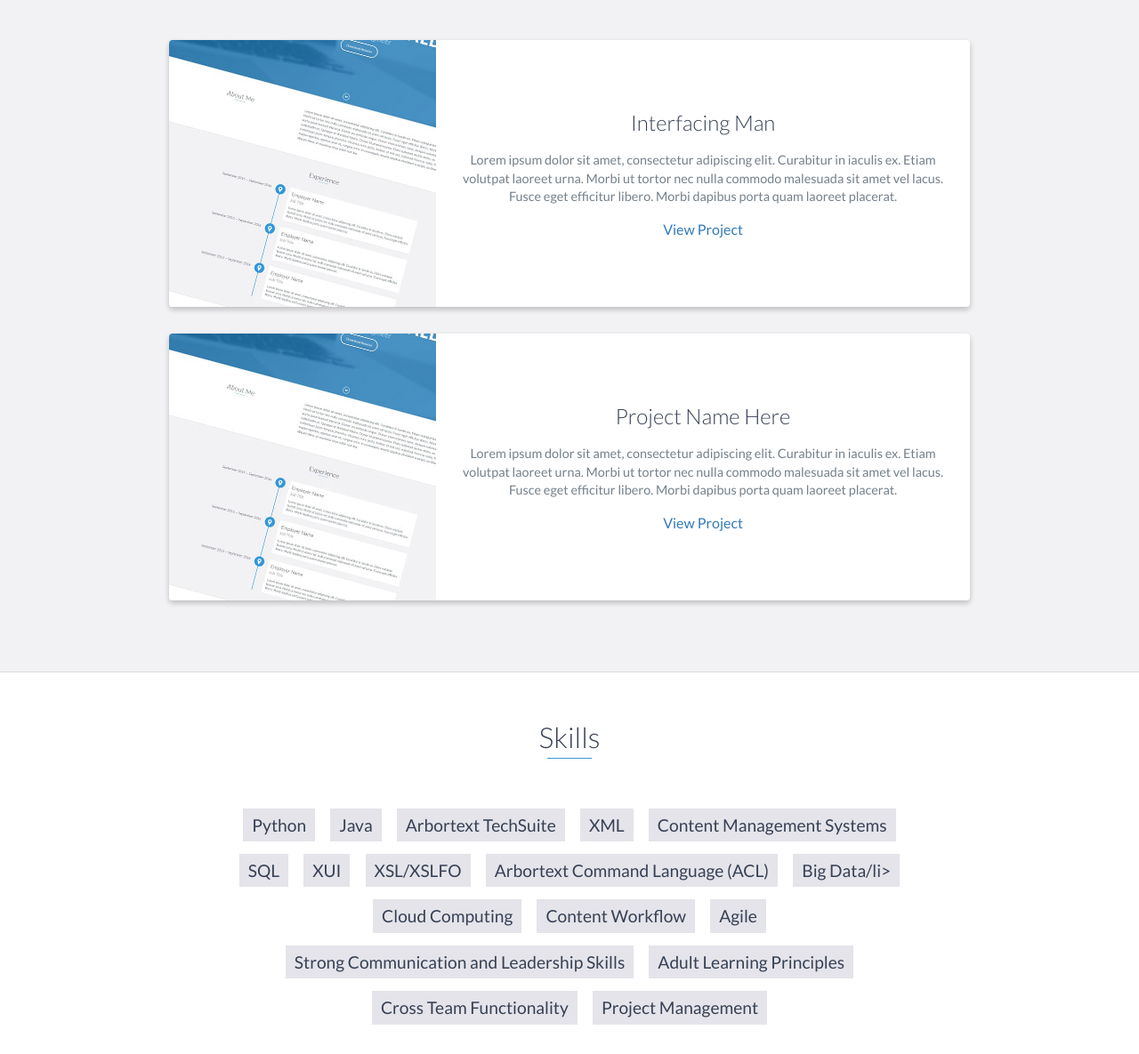
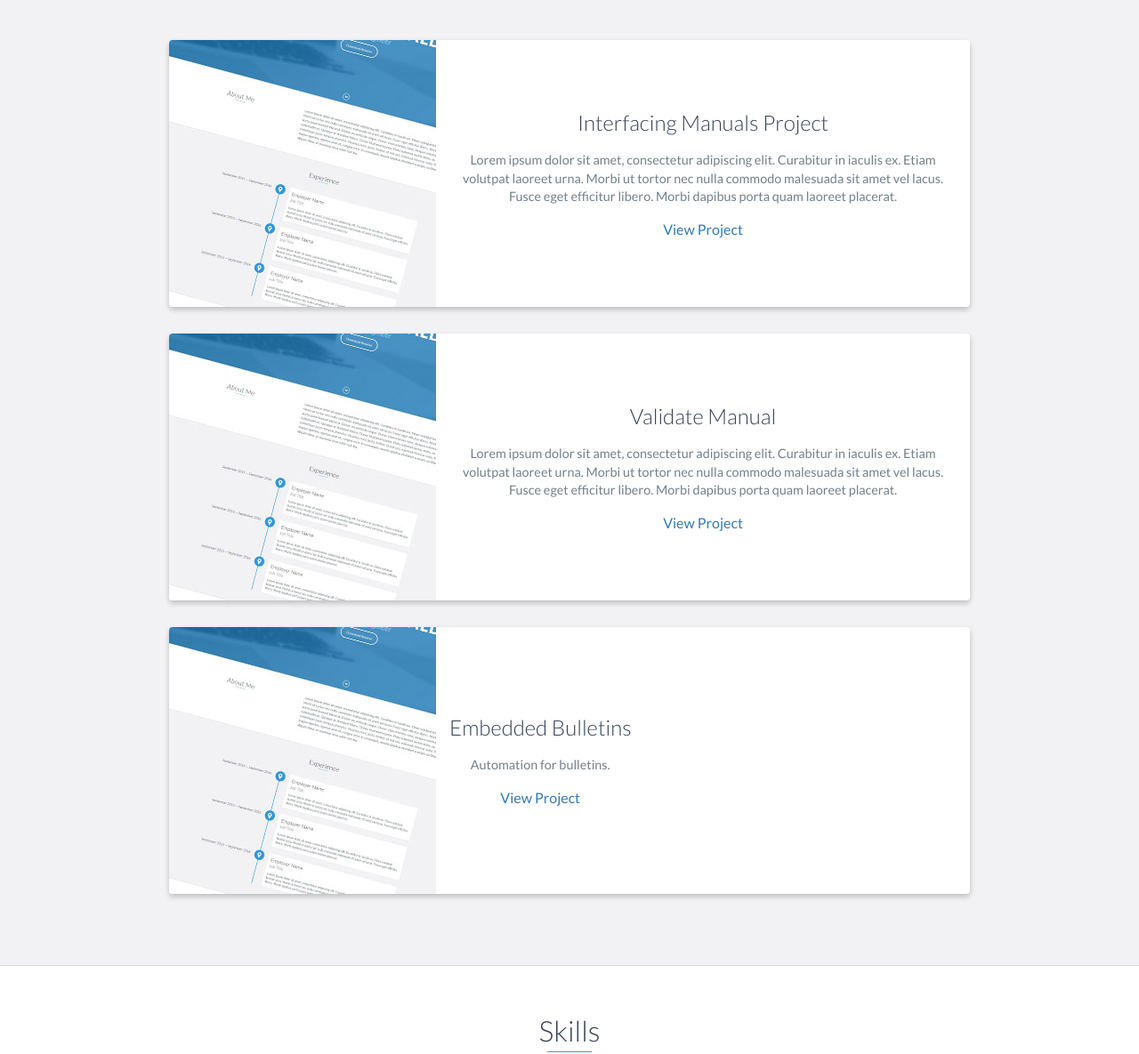
Before and after one commit to mercedezsylvia/mercedezsylvia.github.io, a website: page index.html in a window 1280 px wide. Shown: the part 2520-3705 px from the top of the page at 89% size. Drawn offline with nearby package versions, Linux system fonts and the light colour scheme.

Commit message:
Update index.html

```diff
--- a/index.html
+++ b/index.html
@@ -162,7 +162,7 @@
                     </div>
                     <!-- End .project-image -->
                     <div class="project-info">
-                        <h3>Interfacing Man</h3>
+                        <h3>Interfacing Manuals Project</h3>
                         <p>
                             Lorem ipsum dolor sit amet, consectetur adipiscing elit. Curabitur in iaculis ex. Etiam volutpat laoreet urna. Morbi ut tortor nec nulla commodo malesuada sit amet vel lacus. Fusce eget efficitur libero. Morbi dapibus porta quam laoreet placerat.
                         </p>
@@ -178,11 +178,27 @@
                     </div>
                     <!-- End .project-image -->
                     <div class="project-info">
-                        <h3>Project Name Here</h3>
+                        <h3>Validate Manual</h3>
                         <p>
                             Lorem ipsum dolor sit amet, consectetur adipiscing elit. Curabitur in iaculis ex. Etiam volutpat laoreet urna. Morbi ut tortor nec nulla commodo malesuada sit amet vel lacus. Fusce eget efficitur libero. Morbi dapibus porta quam laoreet placerat.
                         </p>
                         <a href="#">View Project</a>
+                    </div>
+                    <!-- End .project-info -->
+                </div>
+                <!-- End .project -->
+
+		<div class="project shadow-large">
+                    <div class="project-image">
+                        <img src="images/project.jpg" />
+                    </div>
+                    <!-- End .project-image -->
+                    <div class="project-info">
+                        <h3>Embedded Bulletins</h3>
+                        <p>
+                            Automation for bulletins.
+                        </p>
+                        <a href="https://github.com/mercedezsylvia/bulletins-automation">View Project</a>
                     </div>
                     <!-- End .project-info -->
                 </div>
@@ -219,7 +235,7 @@
     <div id="contact">
         <h2>Get in Touch</h2>
         <div id="contact-form">
-            <form method="POST" action="mercedezsylvia@gmail.com">
+            <form method="POST" action="mailto:mercedezsylvia@gmail.com">
                 <input type="hidden" name="_subject" value="Contact request from personal website" />
                 <input type="email" name="_replyto" placeholder="Your email" required>
                 <textarea name="message" placeholder="Your message" required></textarea>
```
